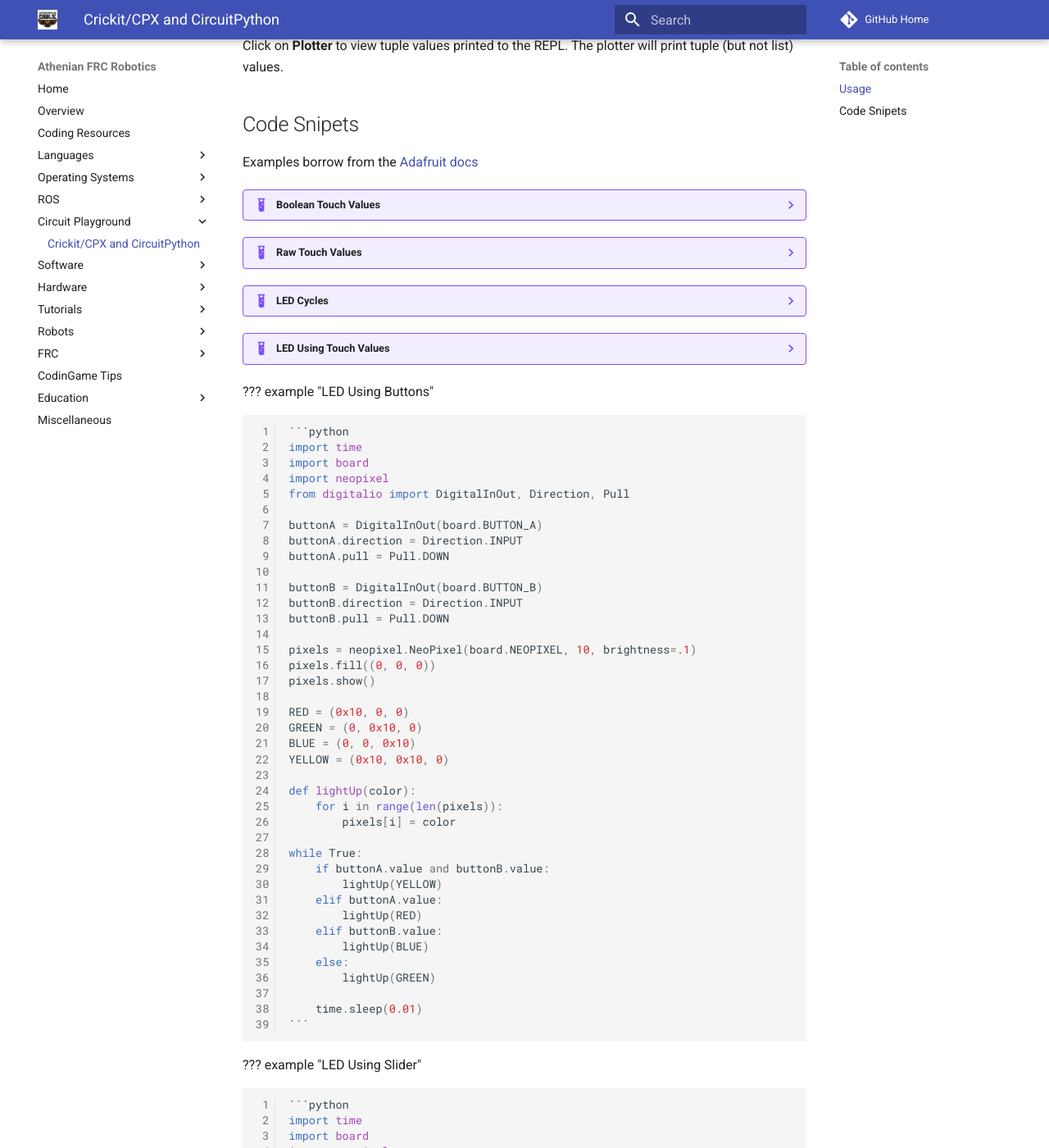
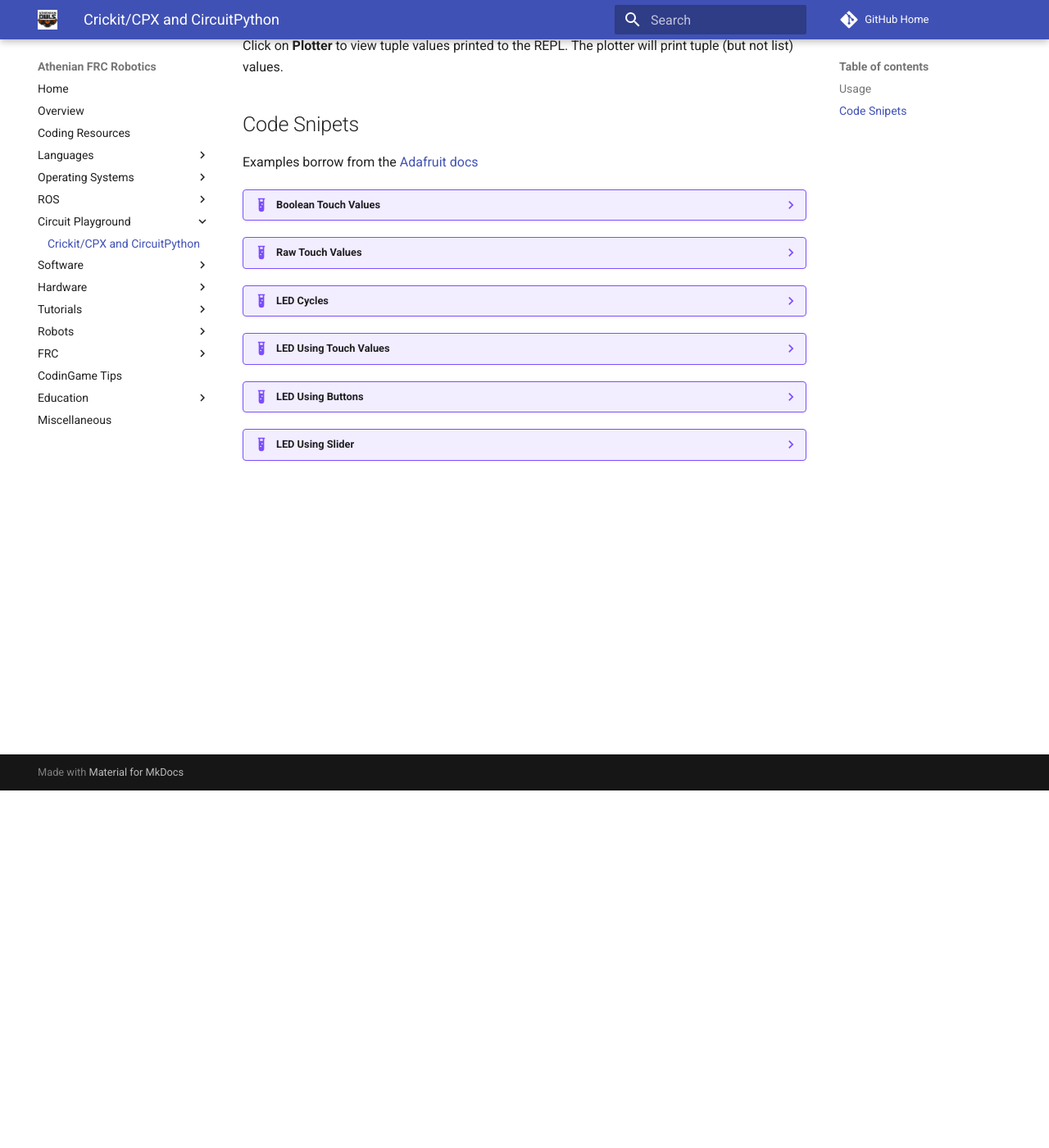
Before and after one commit to athenian-robotics/athenian-robotics-mkdocs, an MkDocs documentation site: the page built from docs/circuitpython.md, in a window 1280 px wide and 1400 px high, scrolled down 436 px. Shown: the whole window at 82% size. Built offline with MkDocs 1.6.1 and Material for MkDocs 9.7.7, drawn with Linux system fonts in a browser that asks for light colours; comment, search, counter and statistics services are not loaded; some of the changed text lies outside the part shown.

Commit message:
Update docs

````diff
--- a/docs/circuitpython.md
+++ b/docs/circuitpython.md
@@ -62,7 +62,7 @@ Examples borrow from the [Adafruit docs](https://learn.adafruit.com/adafruit-cri
     YELLOW = (0x10, 0x10, 0)
 
     def lightUp(color):
-        for i in range(len(pixels)):
+        for i in range(10):
             pixels[i] = color
             time.sleep(.05)
 
@@ -95,7 +95,7 @@ Examples borrow from the [Adafruit docs](https://learn.adafruit.com/adafruit-cri
     YELLOW = (0x10, 0x10, 0)
 
     def lightUp(color):
-        for i in range(len(pixels)):
+        for i in range(10):
             pixels[i] = color
             time.sleep(.05)
 
@@ -110,7 +110,7 @@ Examples borrow from the [Adafruit docs](https://learn.adafruit.com/adafruit-cri
             lightUp(YELLOW)
     ```
 
- ??? example "LED Using Buttons"
+??? example "LED Using Buttons"
 
     ```python
     import time
@@ -136,7 +136,7 @@ Examples borrow from the [Adafruit docs](https://learn.adafruit.com/adafruit-cri
     YELLOW = (0x10, 0x10, 0)
 
     def lightUp(color):
-        for i in range(len(pixels)):
+        for i in range(10):
             pixels[i] = color
 
     while True:
@@ -152,7 +152,8 @@ Examples borrow from the [Adafruit docs](https://learn.adafruit.com/adafruit-cri
         time.sleep(0.01)
     ```
 
- ??? example "LED Using Slider"
+
+??? example "LED Using Slider"
 
     ```python
     import time
@@ -172,7 +173,7 @@ Examples borrow from the [Adafruit docs](https://learn.adafruit.com/adafruit-cri
     GREEN = (0, 0x10, 0)
 
     def lightUp(color):
-        for i in range(len(pixels)):
+        for i in range(10):
             pixels[i] = color
 
     while True:
````
Also changed, not shown: other parts of docs/circuitpython.md (+1 -1 lines).
